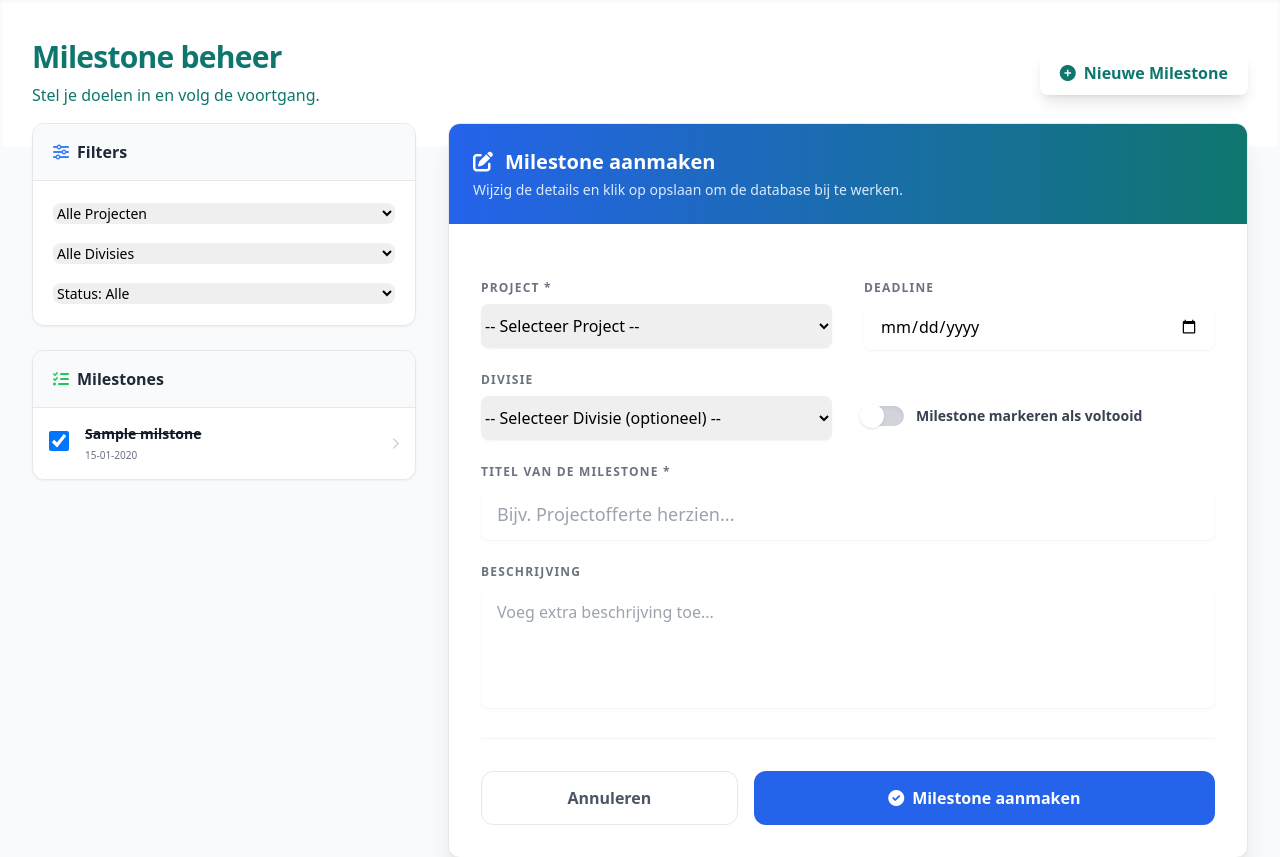
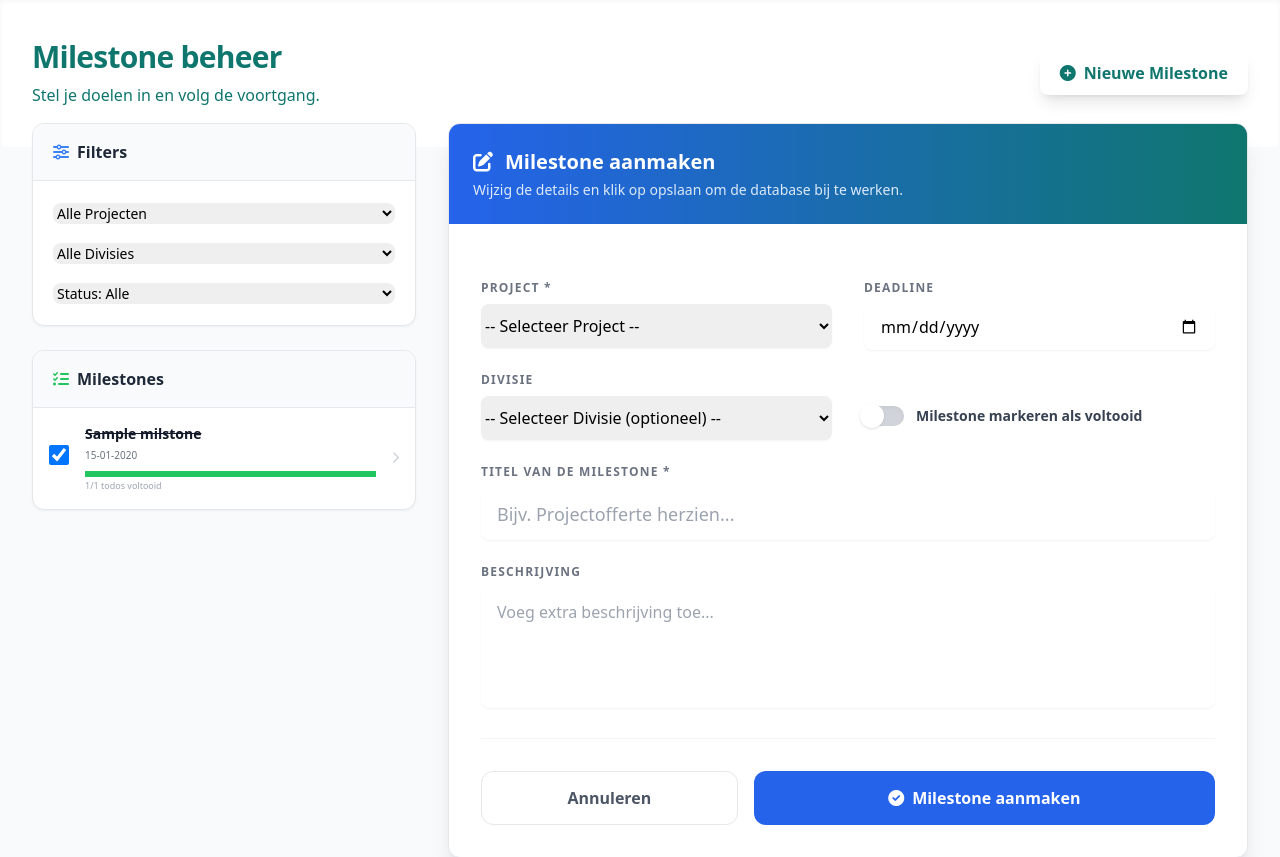
Before and after one commit to Geertvb1977/Time_registry_webversion, a Django app: page /milestones/ in a window 1280 px wide. Shown: the part 66-923 px from the top of the page. Run offline with Django 5.2, Linux system fonts and the light colour scheme; a user stored in the database is signed in; tables that the repository leaves empty hold one stand-in row (values such as "Sample post"); some libraries are stand-ins or nearby versions.

Commit message:
Add statusbar for milestones

```diff
--- a/djangoproject/time_reg_web/templates/dashboard/milestones.html
+++ b/djangoproject/time_reg_web/templates/dashboard/milestones.html
@@ -104,6 +104,19 @@
                                     </h3>
                                     <div class="flex items-center gap-2 mt-1">
                                         <span class="text-[10px] text-gray-500 truncate">{{ milestone.due_date|date:"d-m-Y"|default:"Geen deadline" }}</span>
+                                    </div>
+                                    <div class="mt-2">
+                                        {% if milestone.total_todos == 0 %}
+                                            <div class="w-full bg-blue-200 rounded-full h-1.5">
+                                                <div class="bg-blue-500 h-1.5" style="width: 100%"></div>
+                                            </div>
+                                            <div class="text-[9px] text-gray-400 mt-0.5">Geen todos gekoppeld</div>
+                                        {% else %}
+                                            <div class="w-full bg-red-200 rounded-full h-1.5">
+                                                <div class="bg-green-500 h-1.5" style="width: {% widthratio milestone.completed_todos milestone.total_todos 100 %}%"></div>
+                                            </div>
+                                            <div class="text-[9px] text-gray-400 mt-0.5">{{ milestone.completed_todos|default:0 }}/{{ milestone.total_todos }} todos voltooid</div>
+                                        {% endif %}
                                     </div>
                                 </a>
                                 <i class="fas fa-chevron-right text-gray-300 group-hover:text-blue-400 group-hover:translate-x-1 transition-all text-xs"></i>
--- a/djangoproject/time_reg_web/views.py
+++ b/djangoproject/time_reg_web/views.py
@@ -5,6 +5,7 @@ from django.contrib import messages
 from django.views import View
 from django.views.generic import ListView, CreateView, UpdateView
 from django.db import transaction
+from django.db.models import Count, Case, When, IntegerField, Sum, Q, Value
 from django.contrib.auth.models import User
 from django.contrib.auth.mixins import LoginRequiredMixin
 from django.contrib.auth.decorators import login_required
@@ -661,6 +662,15 @@ class MilestonesView(LoginRequiredMixin, View):
         # Filtering logica voor de linkerlijst
         milestones = Milstones.objects.filter(company=company).select_related(
             "project", "divisie"
+        ).annotate(
+            total_todos=Count('todos'),
+            completed_todos=Sum(
+                Case(
+                    When(todos__is_completed=True, then=Value(1)),
+                    default=Value(0),
+                    output_field=IntegerField()
+                )
+            )
         )
 
         project_filter = request.GET.get("project")
@@ -736,8 +746,19 @@ class MilestonesView(LoginRequiredMixin, View):
         milestones = (
             Milstones.objects.filter(company=company)
             .select_related("project", "divisie")
+            .annotate(
+                total_todos=Count('todos'),
+                completed_todos=Sum(
+                    Case(
+                        When(todos__is_completed=True, then=Value(1)),
+                        default=Value(0),
+                        output_field=IntegerField()
+                    )
+                )
+            )
             .order_by("-created_at")
         )
+
         return {
             "projects": projects,
             "divisies": divisies,
```
